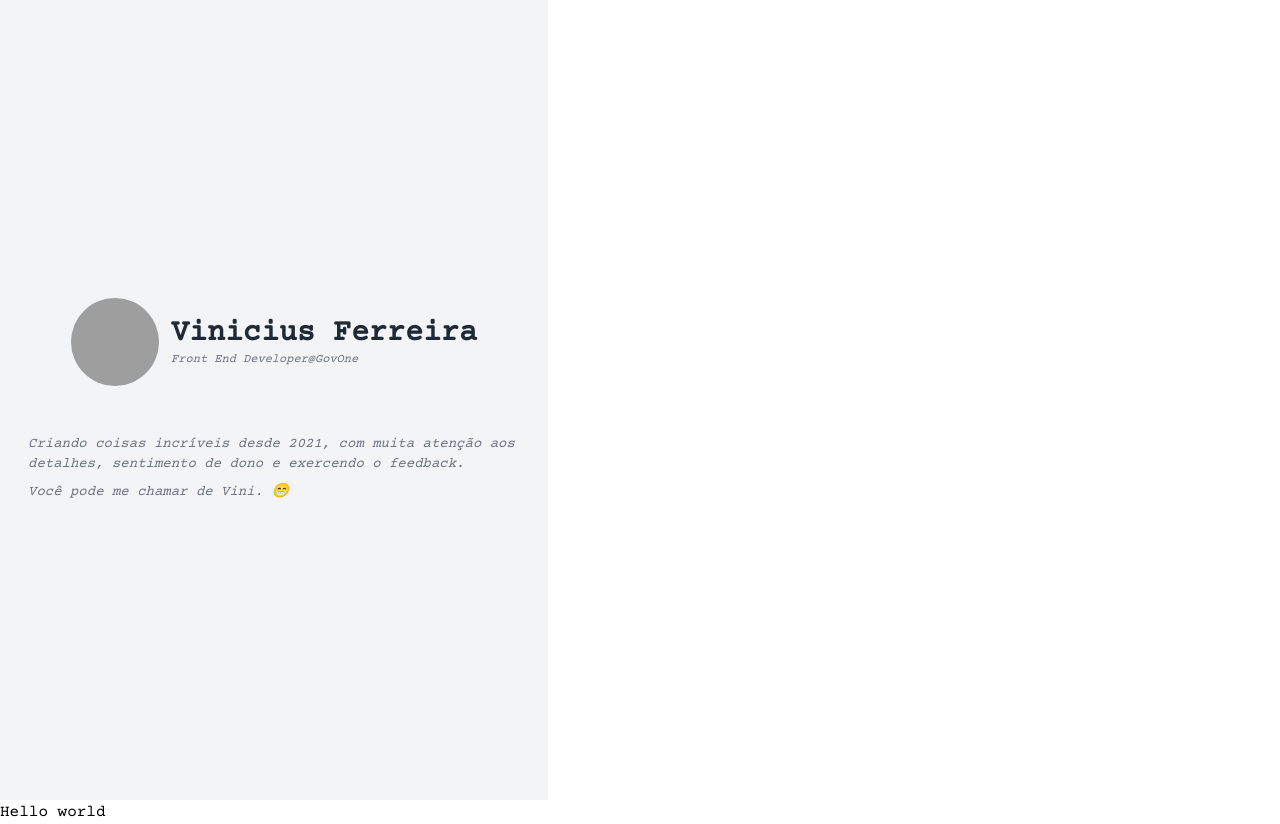
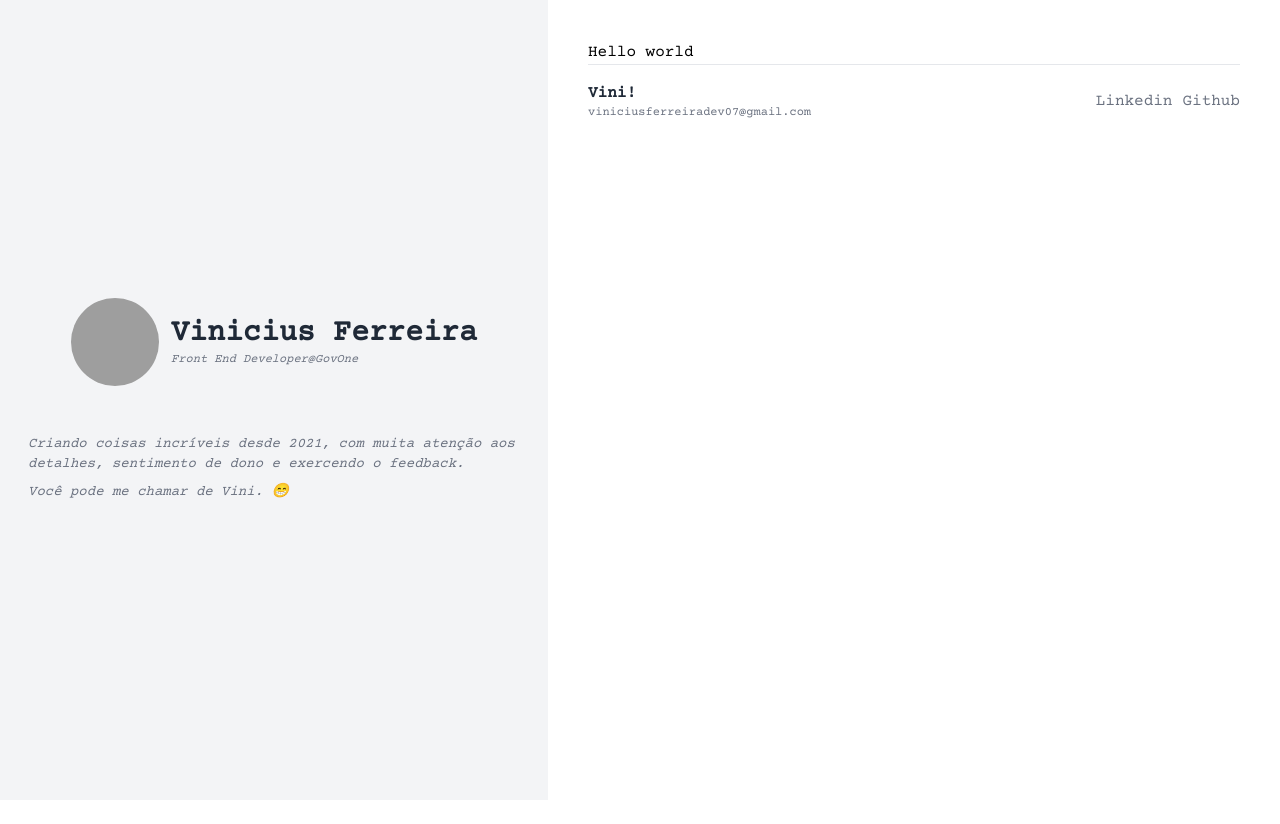
Before and after one commit to viniciusferreira7/tab-news-blog, a Next.js app: page / in a window 1280 px wide. After the commit the page ends 800 px from the top, so only its background shows below. Built offline with nearby package versions, Linux system fonts and the light colour scheme; grey boxes are pictures that could not be loaded.

Commit message:
style: create footer component

```diff
--- a/src/app/layout.tsx
+++ b/src/app/layout.tsx
@@ -3,6 +3,7 @@ import { Poppins, Courier_Prime as CourierPrime } from 'next/font/google'
 import { Metadata } from 'next'
 import './globals.css'
 import Header from '@/components/Header'
+import Footer from '@/components/Footer'
 
 const poppins = Poppins({
   subsets: ['latin'],
@@ -30,9 +31,12 @@ export default function RootLayout({ children }: { children: ReactNode }) {
       lang="pt-br"
       className={`${poppins.className} ${courierPrime.className}`}
     >
-      <body>
+      <body className="lg:grid lg:grid-cols-[24.25rem_1fr] xl:grid-cols-[34.25rem_1fr]">
         <Header />
-        {children}
+        <div className="p-10">
+          <main>{children}</main>
+          <Footer />
+        </div>
       </body>
     </html>
   )
--- /dev/null
+++ b/src/components/Footer/index.tsx
@@ -0,0 +1,37 @@
+import React from 'react'
+
+export default function Footer() {
+  const linkHoverClassName =
+    'text-gray-500 hover:text-gray-800 transaction-all ease-in-out duration-200ms'
+
+  return (
+    <footer className="flex justify-between items-center pt-4 border-t border-solid border-t-gray-200">
+      <div>
+        <h3 className="text-gray-800 font-bold">Vini!</h3>
+        <p className="text-xs text-gray-500">viniciusferreiradev07@gmail.com</p>
+      </div>
+      <ul className="flex gap-2.5">
+        <li>
+          <a
+            href="https://www.linkedin.com/in/vinicius-ferreira-84b68b162/"
+            target="_blank"
+            rel="noopener noreferrer"
+            className={linkHoverClassName}
+          >
+            Linkedin
+          </a>
+        </li>
+        <li>
+          <a
+            href="https://github.com/viniciusferreira7"
+            target="_blank"
+            rel="noopener noreferrer"
+            className={linkHoverClassName}
+          >
+            Github
+          </a>
+        </li>
+      </ul>
+    </footer>
+  )
+}
--- a/src/components/Header/index.tsx
+++ b/src/components/Header/index.tsx
@@ -3,9 +3,8 @@ import { Avatar } from './components/Avatar'
 export default function Header() {
   return (
     <header
-      className="w-full h-screen lg:w-[26.5rem]
-      xl:w-[34.25rem] pt-8 pb-6 px-7 lg:py-0
-      bg-gray-100 flex flex-col items-center justify-center flex-1"
+      className="lg:h-screen pt-8 pb-6 px-7 lg:py-0
+      bg-gray-100 flex flex-col items-center justify-center"
     >
       <div className="flex gap-3 items-center">
         <Avatar />
```
